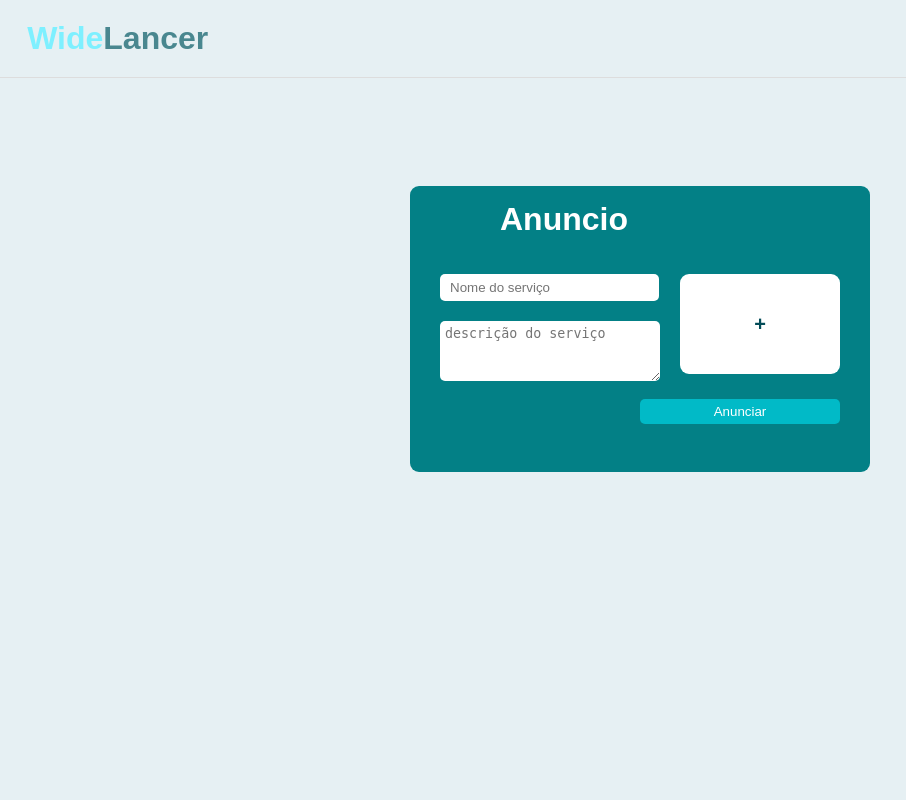
After one commit to PedroHKV/WideLancer, a PHP site: page /WideLancer_Artefato/Templates/cadas_anuncio.html in a window 1280 px wide. The commit adds this page. Shown: the whole page, without its empty margins (0-906 px from the left). Run offline with PHP 8.4, Linux system fonts and the light colour scheme.

Commit message:
cadastro de anuncio funcionando

```diff
--- /dev/null
+++ b/Javascripts/cadas_anuncio.js
@@ -0,0 +1,36 @@
+const nome = document.getElementById("nome");
+const descricao = document.getElementById("descric");
+const foto = document.getElementById("infile");
+const infoto = document.getElementById("input_file");
+const submit = document.getElementById("botao");
+
+foto.oninput = () => {
+    let img = foto.files[0];
+    let url = URL.createObjectURL(img);
+    infoto.innerHTML = "<img src ='"+url+"' id='foto' style='width:100%;height:100px;border-radius:5px;'>"
+};
+
+submit.onclick = () => {
+    let name = nome.value;
+    let descript = descricao.value;
+    let imagem = foto.files[0];
+
+    let valido = (name.trim() !== "") && (descript.trim() !== "");
+    if (valido){
+        let dados = new FormData();
+        dados.append("nome", name);
+        dados.append("descricao", descript);
+        dados.append("imagem", imagem);
+        fetch(URL_SITE+"/ServerScripts/cadastro_anuncio.php", {
+            method : "POST",
+            body : dados
+        }).then(r => {return r.text();}).then(res => {
+            console.log(res);
+            alert(res);
+        }).catch(e => {
+            alert(e);
+        });
+    } else {
+        alert("todos os textos devem ser preenchidos");
+    }
+};
--- /dev/null
+++ b/Stylesheets/cadas_anuncio.css
@@ -0,0 +1,129 @@
+body{
+    margin: 0px;
+    padding: 0px;
+    background-color: #e6f0f3;
+    display: flex;
+    flex-direction: column;
+    align-items: center;
+    height: 100vh;
+}
+
+header {
+    padding: 20px 0;
+    color: #ffffff;
+    border-bottom: 1px solid #ddd;
+    display: flex;
+    width: 100%;
+}
+
+.wide {
+    color: rgb(126, 240, 255);
+}
+
+.lancer {
+    color: rgb(73, 135, 143)
+}
+
+h1{
+    margin: 0px;
+    padding: 0px;
+    width: 100%;
+    font-family: "Arial";
+    color: white;
+    padding-left: 15%;
+}
+
+#main{
+    justify-content: center;
+    align-items: center;
+    padding: 15px 30px 30px 30px;
+    background: rgb(3, 128, 134);
+    width: 50%;
+    height: 90%;
+    border-radius: 9px;
+    min-width: 400px;
+    gap: 60px;
+}
+
+#main div{
+    display: flex;
+    gap: 20px;
+}
+
+#main div div{
+    display: flex;
+    flex-direction: column;
+    padding: 0px;
+    gap: 20px;
+    width: 100%;
+}
+
+#main div div input{
+    border: none;
+    display: flex;
+    width: 207px;
+    height: 25px;
+    border-radius: 5px;
+    padding-left: 10px;
+}
+
+#main div div input:focus{
+    outline: none;
+}
+
+#main div input[type="button"]{
+    color: white;
+    background-color: rgb(1, 186, 199);
+    cursor: pointer;
+    padding: 5px 0px 5px 0px;
+    transition: 0.3s ease;
+    border-radius: 5px;
+    border: none;
+    width: 200px;
+    font-family: "Arial";
+}
+
+#main div input[type="button"]:hover{
+    background-color: rgb(0,150,160);
+}
+
+#main div div textarea{
+    height: 50px;
+    border: none;
+    width: 210px;
+    border-radius: 5px;
+    padding: 5px;
+}
+
+#main div div textarea:focus{
+    outline: none;
+}
+
+#infile{
+    display: none;
+}
+
+#input_file{
+    width: 100%;
+    height: 100px;
+    border-radius: 9px;
+    cursor: pointer;
+    background-color: white;
+    display: flex;
+    justify-content: center;
+    align-items: center;
+    transition: 0.3s ease;
+    font-family: "Arial";
+    font-size: 20px;
+    font-weight: 900;
+    color: rgb(3, 76, 88);
+}
+
+#input_file:hover{
+    box-shadow: 0px 0px 15px rgba(0,0,0,0.3);
+}
+
+#btn{
+    display: flex;
+    justify-content: end;
+}
--- /dev/null
+++ b/Templates/cadas_anuncio.html
@@ -0,0 +1,34 @@
+<!DOCTYPE html>
+<html lang="en">
+<head>
+    <meta charset="UTF-8">
+    <meta name="viewport" content="width=device-width, initial-scale=1.0">
+    <title>Document</title>
+    <link rel="stylesheet" href="../Stylesheets/cadas_anuncio.css">
+</head>
+<body>
+    <header>
+        <div class="container">
+            <h1><span class="wide">Wide</span><span class="lancer">Lancer</span></h1>
+        </div>
+</header><br><br><br><br><br><br>
+    <main>
+        <div id="main">
+            <h1>Anuncio</h1><br><br>
+            <div>
+                <div>
+                    <input type="text" id="nome" placeholder="Nome do serviço">
+                    <textarea name="" id="descric" placeholder="descrição do serviço"></textarea>
+                </div>
+                <label for="infile"id="input_file">+</label>
+                <input id="infile" type="file">
+            </div><br>
+            <div id="btn">
+                <input type="button" id="botao" value="Anunciar">
+            </div>
+        </div>
+    </main>
+</body>
+<script src="../Configuracoes.js"></script>
+<script src="../Javascripts/cadas_anuncio.js"></script>
+</html>
--- a/WideLancer.sql
+++ b/WideLancer.sql
@@ -16,6 +16,7 @@ CREATE TABLE IF NOT EXISTS Usuario (
 CREATE TABLE IF NOT EXISTS Portifolio (
     id INT PRIMARY KEY AUTO_INCREMENT,
     foto VARCHAR(100),
+    titulo VARCHAR(50),
     descricao TEXT,
     usuario_id INT,
     FOREIGN KEY (usuario_id) REFERENCES Usuario(id)
@@ -25,8 +26,11 @@ CREATE TABLE IF NOT EXISTS Anuncio (
     id INT PRIMARY KEY AUTO_INCREMENT,
     foto VARCHAR(100) NOT NULL,
     descricao VARCHAR(100) NOT NULL,
+    titulo VARCHAR(50),
     portifolio_id INT,
-    FOREIGN KEY (portifolio_id) REFERENCES Portifolio(id)
+    usuario_id INT,
+    FOREIGN KEY (portifolio_id) REFERENCES Portifolio(id),
+    FOREIGN KEY (usuario_id) REFERENCES Usuario(id)
 );
 
 CREATE TABLE IF NOT EXISTS Comentario (
```
Also changed, not shown: ServerScripts/cadastro_anuncio.php (added, +26 -0 lines), Stylesheets/pesquisa.css (deleted, +0 -74 lines), Templates/pesquisa.html (deleted, +0 -100 lines), Utils/Classes/Anuncio.php (+39 -0 lines), Stylesheets/login.css (line endings or trailing spaces), Templates/home.php (renamed from Templates/home.html), imagens/peashooter.jfif (deleted), 2 other files.
